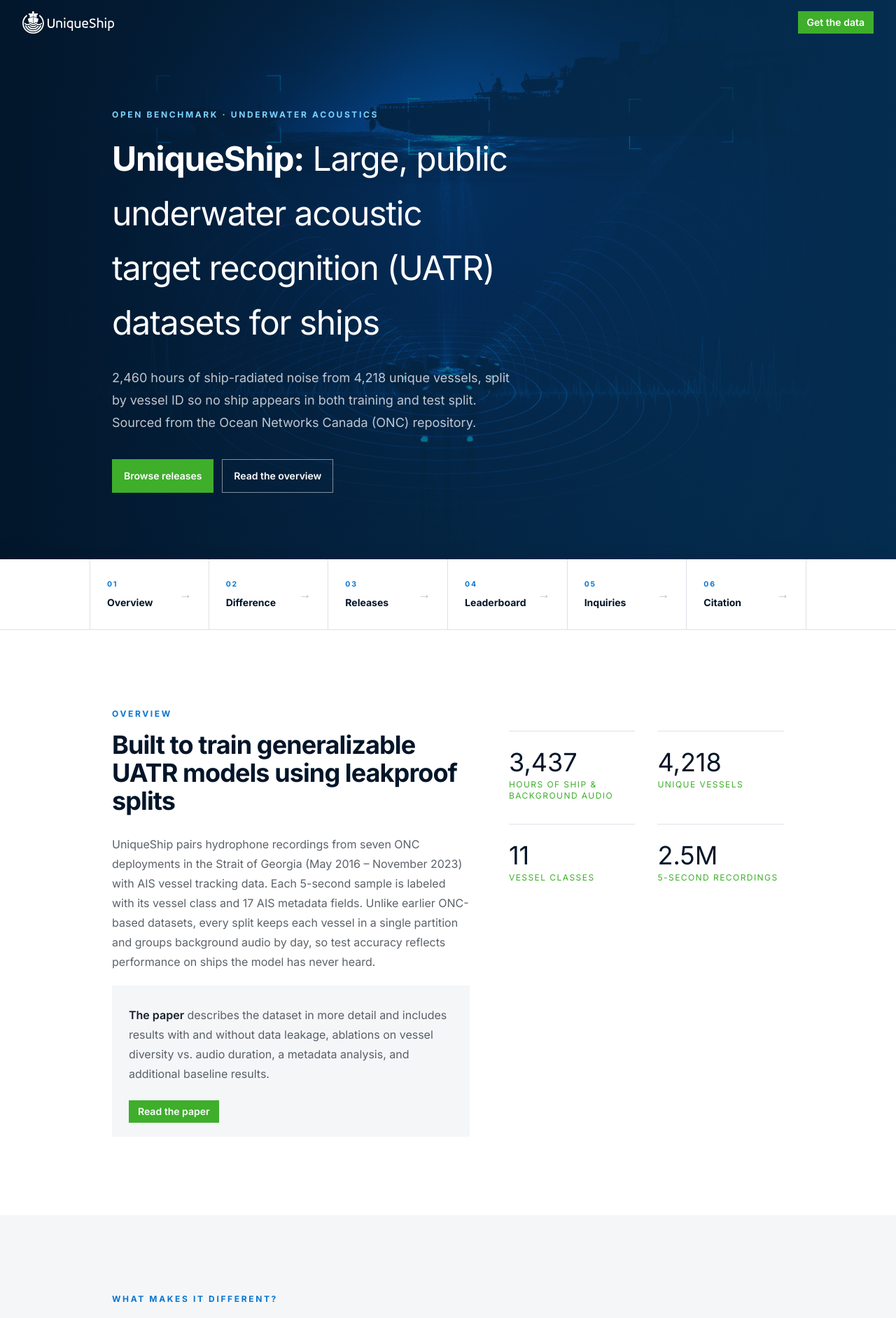
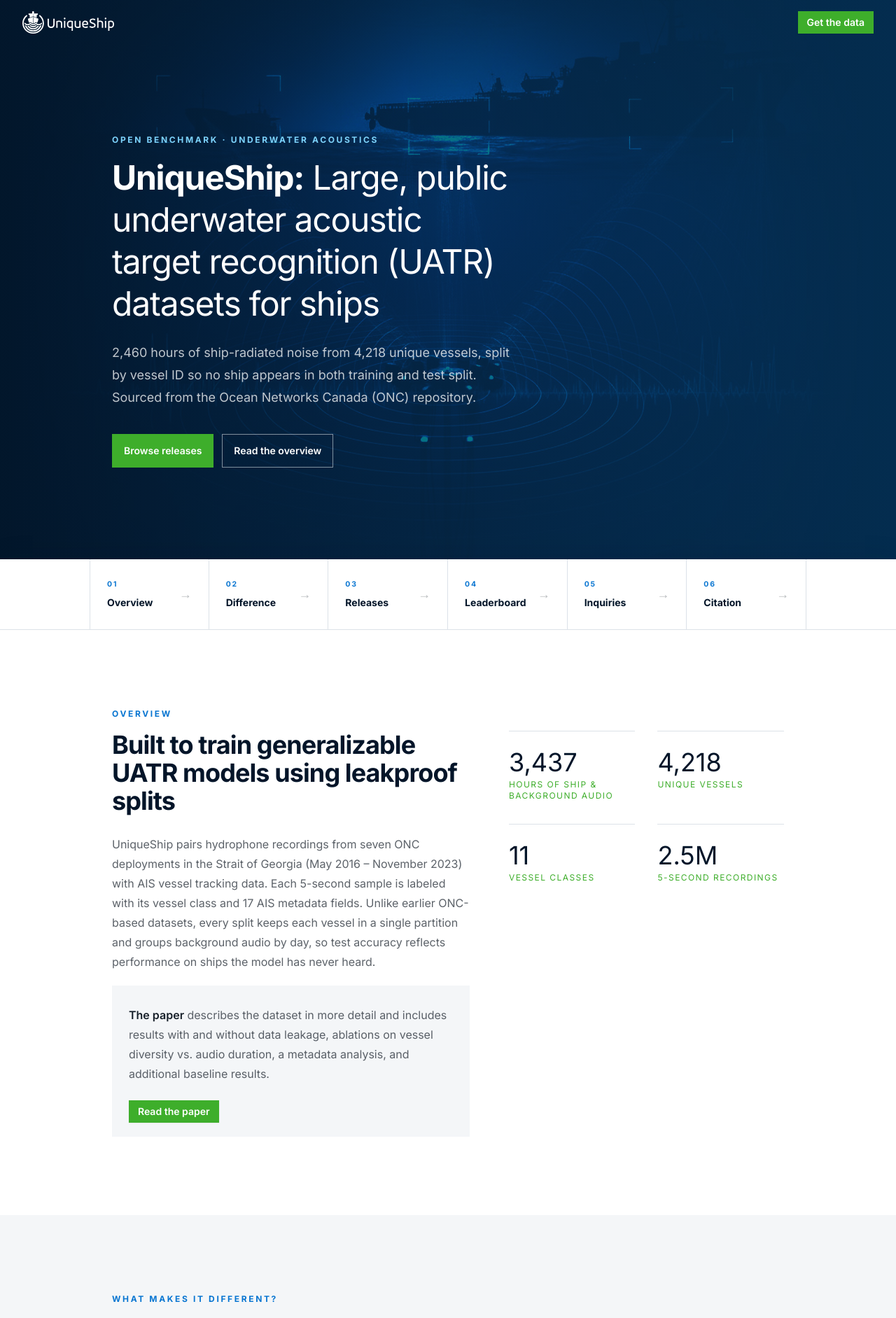
Before and after one commit to Kitware/UniqueShipData, a Jekyll site: the page built from index.md, in a window 1280 px wide. Shown: the top 1883 px of the page at 70% size. Built offline with Jekyll 4.4.1, drawn with Linux system fonts in a browser that asks for light colours.

Commit message:
Final leading fix and commit styles

```diff
--- a/_layouts/home.html
+++ b/_layouts/home.html
@@ -18,7 +18,7 @@ layout: default
   <div class="site-container flex flex-1 items-center pb-40 pt-10 md:pb-36">
     <div class="max-w-xl">
       {% if page.hero.subheadline %}<p class="eyebrow !text-sky-300">{{ page.hero.subheadline }}</p>{% endif %}
-      <h1 class="text-4xl md:leading-relaxed tracking-tight md:text-5xl">{{ page.hero.headline }}</h1>
+      <h1 class="text-4xl md:leading-tight tracking-tight md:text-5xl">{{ page.hero.headline }}</h1>
       {% if page.hero.text %}<p class="mt-6 text-lg leading-8 text-white/75">{{ page.hero.text }}</p>{% endif %}
       {% if page.hero.buttons %}
         <div class="mt-9 flex flex-wrap gap-3">
--- a/assets/css/site.css
+++ b/assets/css/site.css
@@ -4061,8 +4061,8 @@ section[id] {
   box-shadow: var(--tw-ring-offset-shadow, 0 0 #0000), var(--tw-ring-shadow, 0 0 #0000), var(--tw-shadow);
 }
 
-.shadow-\[0_4px_12px_rgba\(3\2c 21\2c 41\2c 0\.12\)\] {
-  --tw-shadow: 0 4px 12px rgba(3,21,41,0.12);
+.shadow-\[0_4px_12px_rgba\(3\2c 21\2c 41\2c 0\.2\)\] {
+  --tw-shadow: 0 4px 12px rgba(3,21,41,0.2);
   --tw-shadow-colored: 0 4px 12px var(--tw-shadow-color);
   box-shadow: var(--tw-ring-offset-shadow, 0 0 #0000), var(--tw-ring-shadow, 0 0 #0000), var(--tw-shadow);
 }
@@ -4076,36 +4076,6 @@ section[id] {
 .shadow-sm {
   --tw-shadow: 0 1px 2px 0 rgb(0 0 0 / 0.05);
   --tw-shadow-colored: 0 1px 2px 0 var(--tw-shadow-color);
-  box-shadow: var(--tw-ring-offset-shadow, 0 0 #0000), var(--tw-ring-shadow, 0 0 #0000), var(--tw-shadow);
-}
-
-.shadow-\[0_4px_12px_rgba\(3\2c 21\2c 41\2c 0\.10\)\] {
-  --tw-shadow: 0 4px 12px rgba(3,21,41,0.10);
-  --tw-shadow-colored: 0 4px 12px var(--tw-shadow-color);
-  box-shadow: var(--tw-ring-offset-shadow, 0 0 #0000), var(--tw-ring-shadow, 0 0 #0000), var(--tw-shadow);
-}
-
-.shadow-\[0_4px_12px_rgba\(3\2c 21\2c 41\2c 0\.18\)\] {
-  --tw-shadow: 0 4px 12px rgba(3,21,41,0.18);
-  --tw-shadow-colored: 0 4px 12px var(--tw-shadow-color);
-  box-shadow: var(--tw-ring-offset-shadow, 0 0 #0000), var(--tw-ring-shadow, 0 0 #0000), var(--tw-shadow);
-}
-
-.shadow-\[0_4px_12px_rgba\(3\2c 21\2c 41\2c 0\.24\)\] {
-  --tw-shadow: 0 4px 12px rgba(3,21,41,0.24);
-  --tw-shadow-colored: 0 4px 12px var(--tw-shadow-color);
-  box-shadow: var(--tw-ring-offset-shadow, 0 0 #0000), var(--tw-ring-shadow, 0 0 #0000), var(--tw-shadow);
-}
-
-.shadow-\[0_4px_12px_rgba\(3\2c 21\2c 41\2c 0\.20\)\] {
-  --tw-shadow: 0 4px 12px rgba(3,21,41,0.20);
-  --tw-shadow-colored: 0 4px 12px var(--tw-shadow-color);
-  box-shadow: var(--tw-ring-offset-shadow, 0 0 #0000), var(--tw-ring-shadow, 0 0 #0000), var(--tw-shadow);
-}
-
-.shadow-\[0_4px_12px_rgba\(3\2c 21\2c 41\2c 0\.2\)\] {
-  --tw-shadow: 0 4px 12px rgba(3,21,41,0.2);
-  --tw-shadow-colored: 0 4px 12px var(--tw-shadow-color);
   box-shadow: var(--tw-ring-offset-shadow, 0 0 #0000), var(--tw-ring-shadow, 0 0 #0000), var(--tw-shadow);
 }
 
@@ -4295,8 +4265,8 @@ section[id] {
     line-height: 1;
   }
 
-  .md\:leading-relaxed {
-    line-height: 1.625;
+  .md\:leading-tight {
+    line-height: 1.25;
   }
 }
 
```
